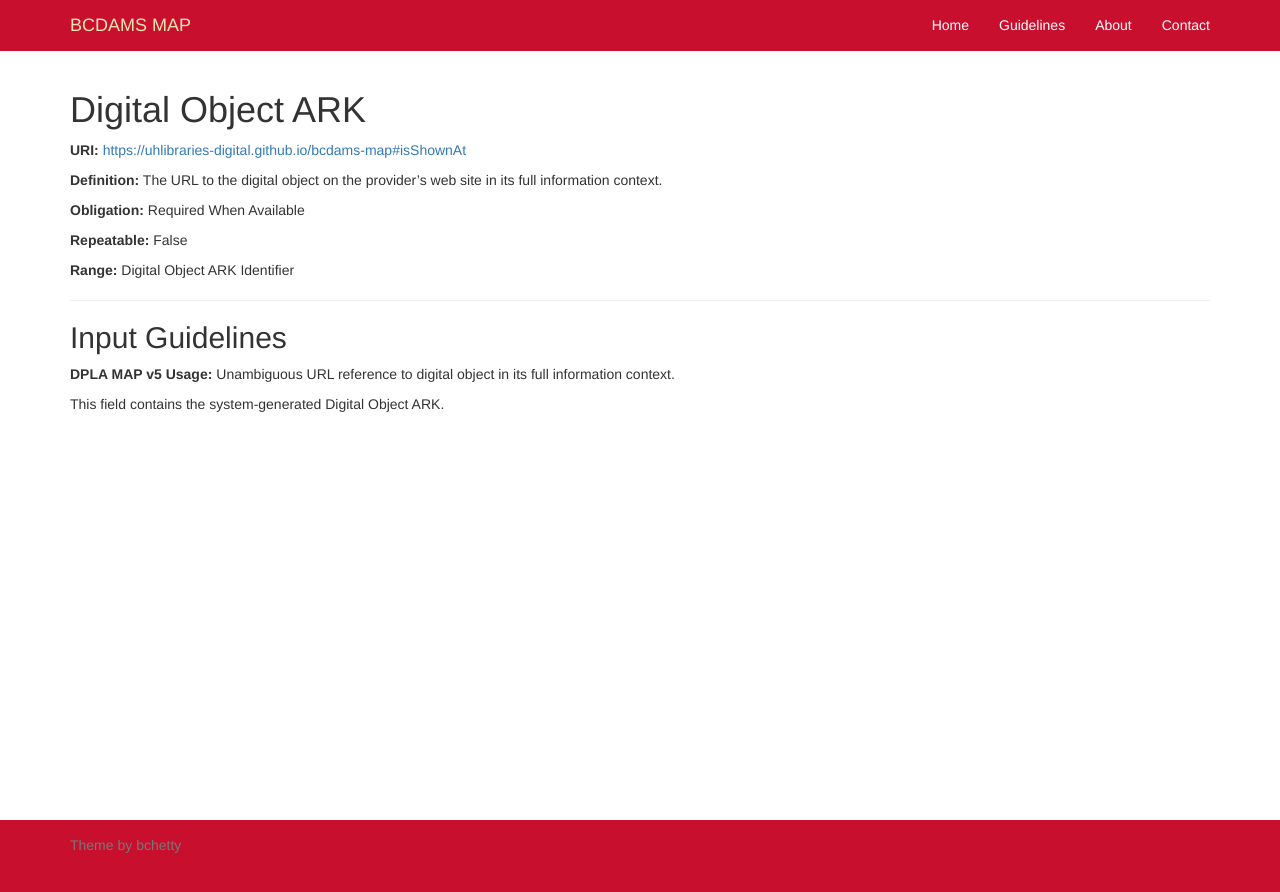
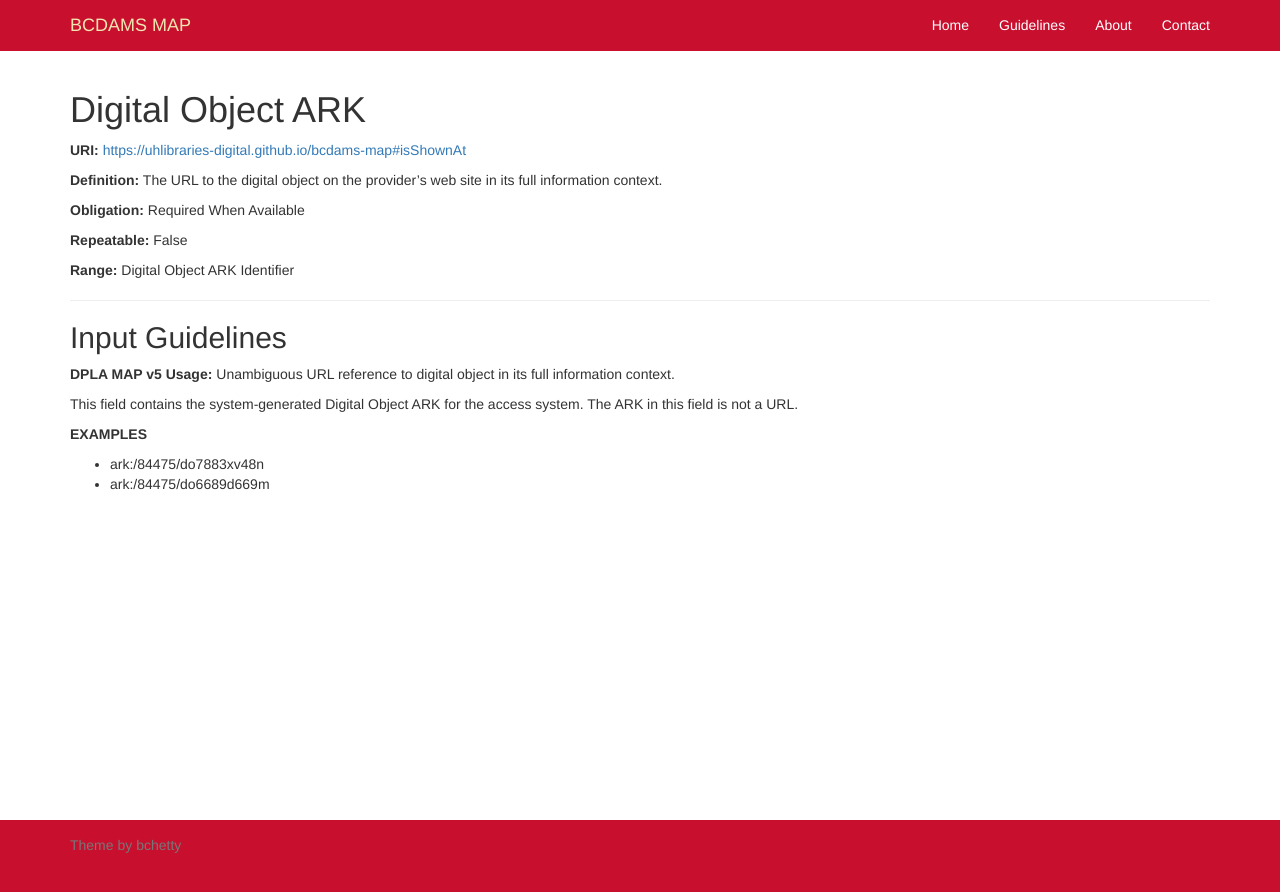
Before and after one commit to uhlibraries-digital/bcdams-map, a Jekyll site: the page built from guidelines/isShownAt.md, in a window 1280 px wide. Shown: the top 892 px of the page. Built offline with Jekyll 4.4.1, drawn with Linux system fonts in a browser that asks for light colours; nearby versions of some CDN libraries; comment, search, counter and statistics services are not loaded.

Commit message:
Update isShownAt.md

```diff
--- a/guidelines/isShownAt.md
+++ b/guidelines/isShownAt.md
@@ -9,4 +9,9 @@ comments: false
 
 **DPLA MAP v5 Usage:** Unambiguous URL reference to digital object in its full information context.
 
-This field contains the system-generated Digital Object ARK.
+This field contains the system-generated Digital Object ARK for the access system. The ARK in this field is not a URL.
+
+__EXAMPLES__
+
+- ark:/84475/do7883xv48n
+- ark:/84475/do6689d669m
```
